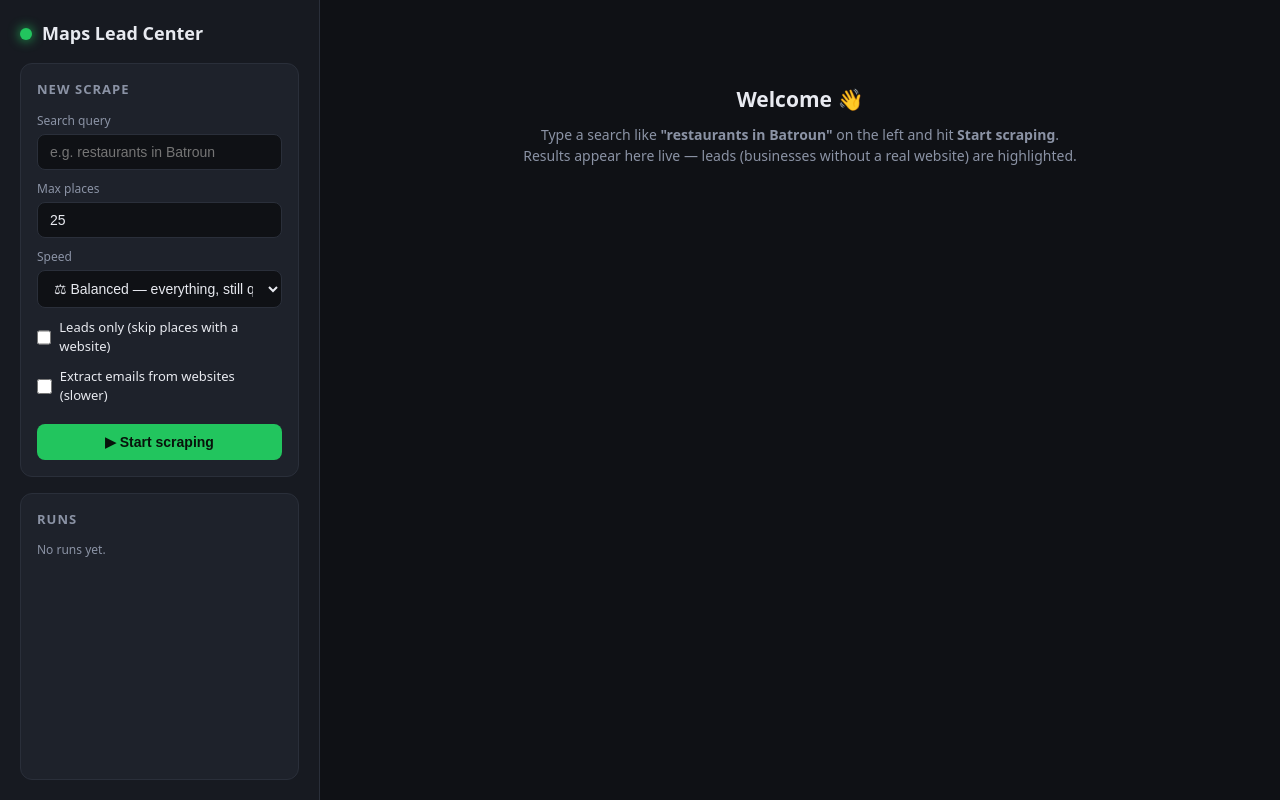
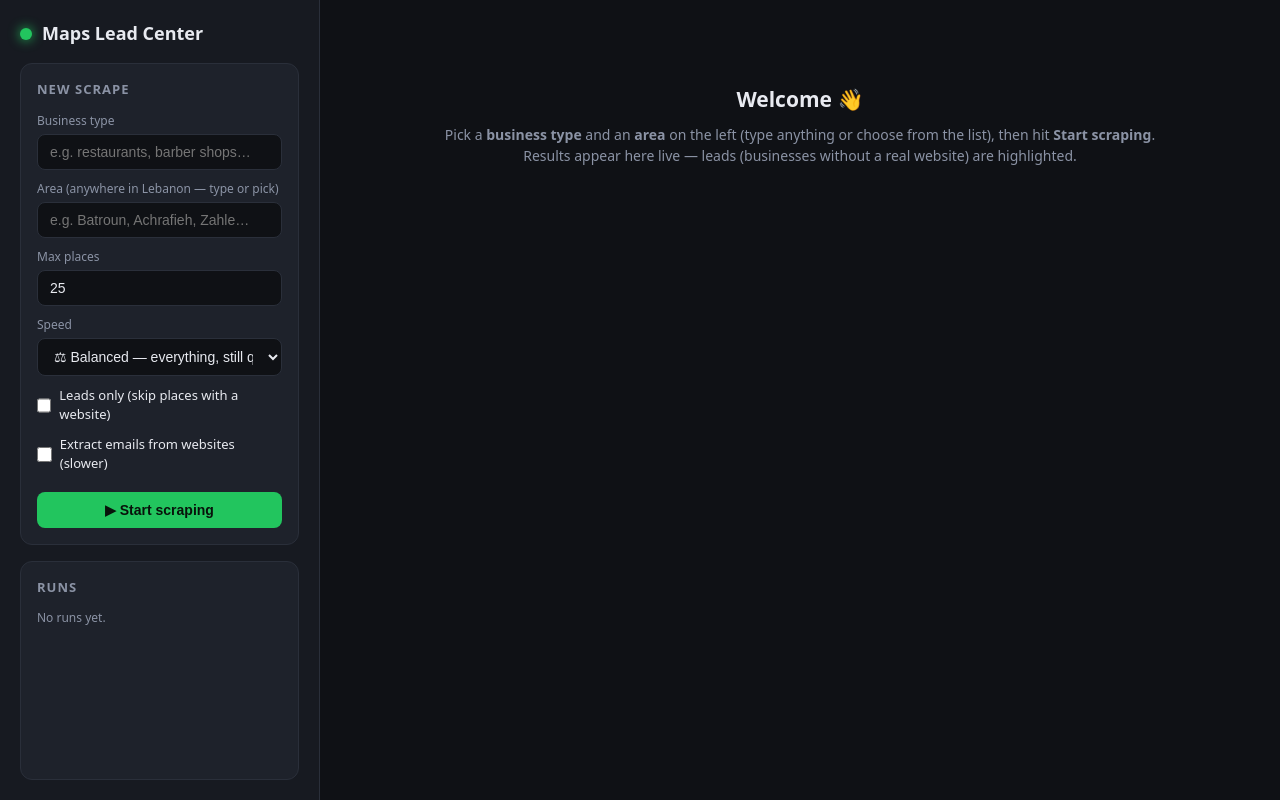
Before and after one commit to z4christ009/z4christ009, a Flask app: page / in a window 1280 px wide. Run offline with Flask 3, Linux system fonts and the light colour scheme; data that the repository does not hold is empty.

Commit message:
Add business-type + Lebanon area picker to the control center
Co-authored-by: z4christ009 <z4christ009@users.noreply.github.com>

```diff
--- a/google-maps-scraper/templates/index.html
+++ b/google-maps-scraper/templates/index.html
@@ -103,8 +103,50 @@ tbody tr:hover{background:rgba(255,255,255,.025)}
 
     <div class="card">
       <h3>New Scrape</h3>
-      <label for="f-query">Search query</label>
-      <input type="text" id="f-query" placeholder='e.g. restaurants in Batroun'>
+      <label for="f-what">Business type</label>
+      <input type="text" id="f-what" placeholder='e.g. restaurants, barber shops…' list="whatlist">
+      <datalist id="whatlist">
+        <option>restaurants</option><option>cafes</option><option>bakeries</option>
+        <option>barber shops</option><option>beauty salons</option><option>gyms</option>
+        <option>pharmacies</option><option>dentists</option><option>clinics</option>
+        <option>hotels</option><option>guesthouses</option><option>car rentals</option>
+        <option>mechanics</option><option>car wash</option><option>florists</option>
+        <option>butchers</option><option>mini markets</option><option>boutiques</option>
+        <option>furniture stores</option><option>electronics stores</option>
+        <option>phone repair shops</option><option>photographers</option>
+        <option>event venues</option><option>catering services</option>
+        <option>nurseries</option><option>pet shops</option><option>lawyers</option>
+        <option>accountants</option><option>real estate agencies</option>
+        <option>travel agencies</option><option>driving schools</option>
+      </datalist>
+      <label for="f-where">Area (anywhere in Lebanon — type or pick)</label>
+      <input type="text" id="f-where" placeholder='e.g. Batroun, Achrafieh, Zahle…' list="wherelist">
+      <datalist id="wherelist">
+        <option>Beirut</option><option>Achrafieh</option><option>Hamra</option>
+        <option>Verdun</option><option>Mar Mikhael</option><option>Gemmayze</option>
+        <option>Badaro</option><option>Ras Beirut</option><option>Ain El Remmaneh</option>
+        <option>Bourj Hammoud</option><option>Sin El Fil</option><option>Dekwaneh</option>
+        <option>Furn El Chebbak</option><option>Hazmieh</option><option>Baabda</option>
+        <option>Jdeideh</option><option>Zalka</option><option>Jal El Dib</option>
+        <option>Antelias</option><option>Dbayeh</option><option>Dora</option>
+        <option>Mansourieh</option><option>Fanar</option><option>Beit Mery</option>
+        <option>Broummana</option><option>Aley</option><option>Choueifat</option>
+        <option>Khalde</option><option>Aramoun</option><option>Damour</option>
+        <option>Jounieh</option><option>Kaslik</option><option>Zouk Mosbeh</option>
+        <option>Zouk Mikael</option><option>Adma</option><option>Ghazir</option>
+        <option>Tabarja</option><option>Safra</option><option>Okaibe</option>
+        <option>Ajaltoun</option><option>Ballouneh</option><option>Faraya</option>
+        <option>Jeita</option><option>Byblos (Jbeil)</option><option>Amchit</option>
+        <option>Batroun</option><option>Chekka</option><option>Anfeh</option>
+        <option>Enfeh</option><option>Koura</option><option>Amioun</option>
+        <option>Zgharta</option><option>Ehden</option><option>Bcharre</option>
+        <option>Tripoli</option><option>Mina Tripoli</option><option>Halba</option>
+        <option>Akkar</option><option>Zahle</option><option>Chtaura</option>
+        <option>Bar Elias</option><option>Baalbek</option><option>Hermel</option>
+        <option>Rachaya</option><option>Sidon (Saida)</option><option>Tyre (Sour)</option>
+        <option>Nabatieh</option><option>Jezzine</option><option>Marjeyoun</option>
+        <option>Bint Jbeil</option><option>Hasbaya</option>
+      </datalist>
       <label for="f-max">Max places</label>
       <input type="number" id="f-max" value="25" min="1" max="200">
       <label for="f-speed">Speed</label>
@@ -127,7 +169,7 @@ tbody tr:hover{background:rgba(255,255,255,.025)}
   <main class="main" id="main">
     <div class="empty" id="empty">
       <h2>Welcome 👋</h2>
-      <p>Type a search like <b>"restaurants in Batroun"</b> on the left and hit <b>Start scraping</b>.<br>
+      <p>Pick a <b>business type</b> and an <b>area</b> on the left (type anything or choose from the list), then hit <b>Start scraping</b>.<br>
       Results appear here live — leads (businesses without a real website) are highlighted.</p>
     </div>
 
@@ -212,9 +254,18 @@ async function refreshJobs(){
 }
 
 /* ---------- start job ---------- */
+function buildQuery(){
+  const what = $('f-what').value.trim();
+  const where = $('f-where').value.trim().replace(/\s*\(.*\)\s*$/,'');
+  if(!what) return '';
+  if(!where) return what;
+  // Avoid "… Lebanon, Lebanon" when the user already typed the country.
+  const suffix = /lebanon/i.test(where) ? '' : ', Lebanon';
+  return `${what} in ${where}${suffix}`;
+}
 $('f-start').onclick = async () => {
-  const query = $('f-query').value.trim();
-  if(!query){ $('f-query').focus(); return; }
+  const query = buildQuery();
+  if(!query){ $('f-what').focus(); return; }
   $('f-start').disabled = true;
   const j = await api('/api/jobs', {method:'POST',
     headers:{'Content-Type':'application/json'},
@@ -222,11 +273,11 @@ $('f-start').onclick = async () => {
       speed:$('f-speed').value,
       leads_only:$('f-leads').checked, emails:$('f-emails').checked})});
   $('f-start').disabled = false;
-  $('f-query').value = '';
   await refreshJobs();
   selectJob(j.id);
 };
-$('f-query').addEventListener('keydown', e=>{ if(e.key==='Enter') $('f-start').click(); });
+for(const id of ['f-what','f-where'])
+  $(id).addEventListener('keydown', e=>{ if(e.key==='Enter') $('f-start').click(); });
 
 /* ---------- job detail ---------- */
 function selectJob(id){
```
